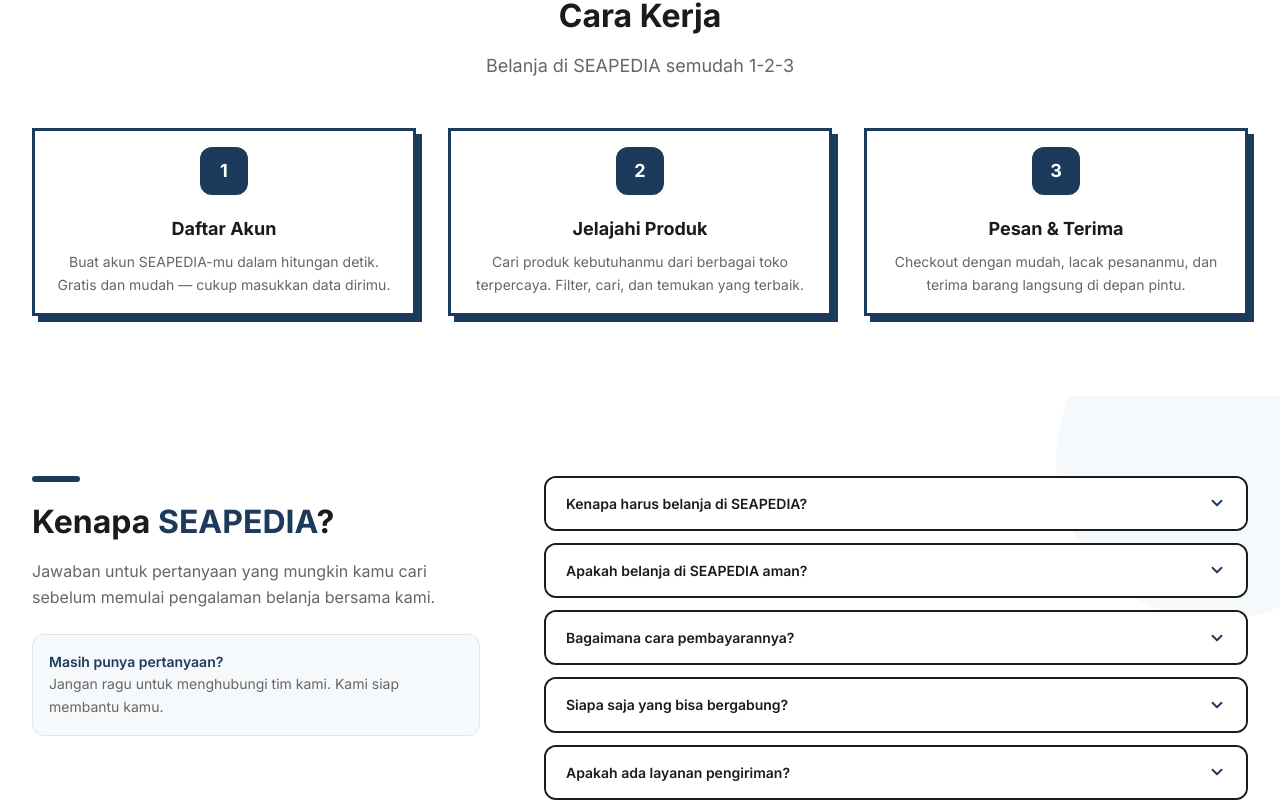
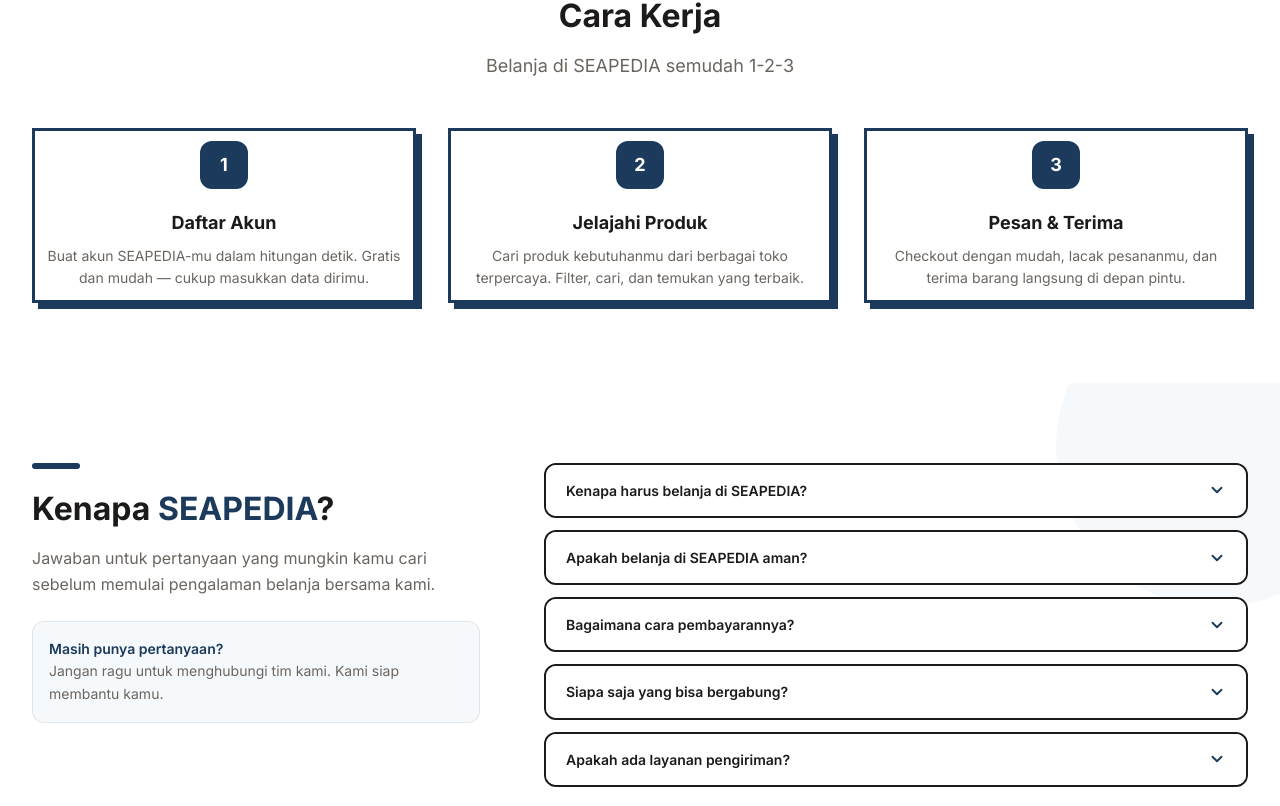
Before and after one commit to saputt/Seapedia-FE, a React (Vite) app: page /about in a window 1280 px wide. Shown: the part 1174-1980 px from the top of the page. Built offline with nearby package versions, Linux system fonts and the light colour scheme; no server answers.

Commit message:
style: reduce default card padding from 1rem to 0.6rem

```diff
--- a/src/index.css
+++ b/src/index.css
@@ -126,7 +126,7 @@ body {
   background: white;
   border: 3px solid var(--color-brand-deep);
   box-shadow: 6px 6px 0px 0px var(--color-brand-deep);
-  padding: 1rem;
+  padding: 0.6rem;
   transition: all 0.15s ease;
 }
 .card:hover {
```
